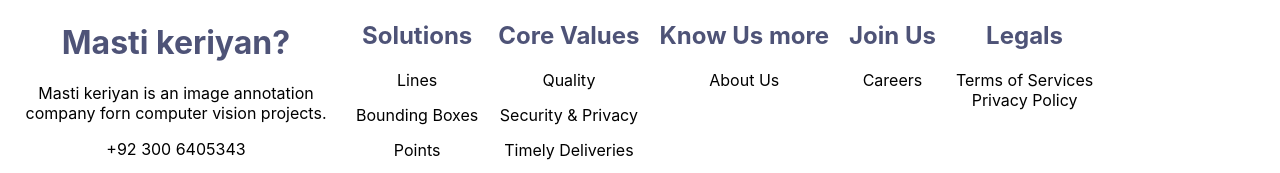
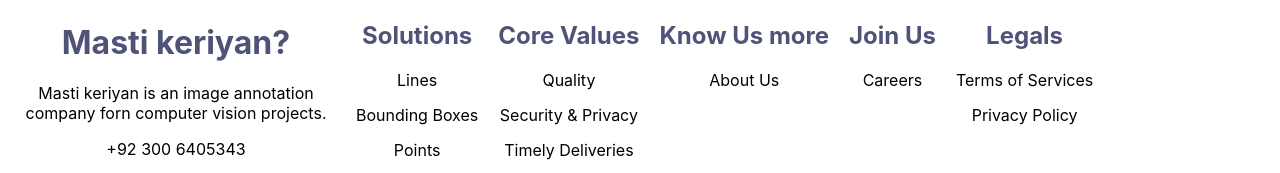
Before and after one commit to D3nii/React-Projects, a React (Create React App) app in the folder prox/: page / in a window 1280 px wide. Shown: the part 4465-4638 px from the top of the page. Built offline with nearby package versions, Linux system fonts and the light colour scheme.

Commit message:
Update Footer.js

```diff
--- a/prox/src/Components/Footer.js
+++ b/prox/src/Components/Footer.js
@@ -41,7 +41,7 @@ class Footer extends React.Component {
             </a>
           </div>
 
-          <div id="col1">
+          <div id="col1" className="Not_mobile">
             <h2>Solutions</h2>
             <a href="#main2">Lines</a>
             <a href="#main2">Bounding Boxes</a>
@@ -51,7 +51,7 @@ class Footer extends React.Component {
             <a href="#main2">Tracking</a>
           </div>
 
-          <div id="col1">
+          <div id="col1" className="Not_mobile">
             <h2>Core Values</h2>
             <a href="#main3">Quality</a>
             <a href="#main3">Security & Privacy</a>
@@ -72,11 +72,12 @@ class Footer extends React.Component {
 
           <div id="col1">
             <h2>Legals</h2>
-            <span id="call1">
+            <a>
               <Pop head="Terms of Services" />
-
+            </a>
+            <a>
               <Policy head1="Privacy Policy" />
-            </span>
+            </a>
           </div>
         </div>
       </div>
```
